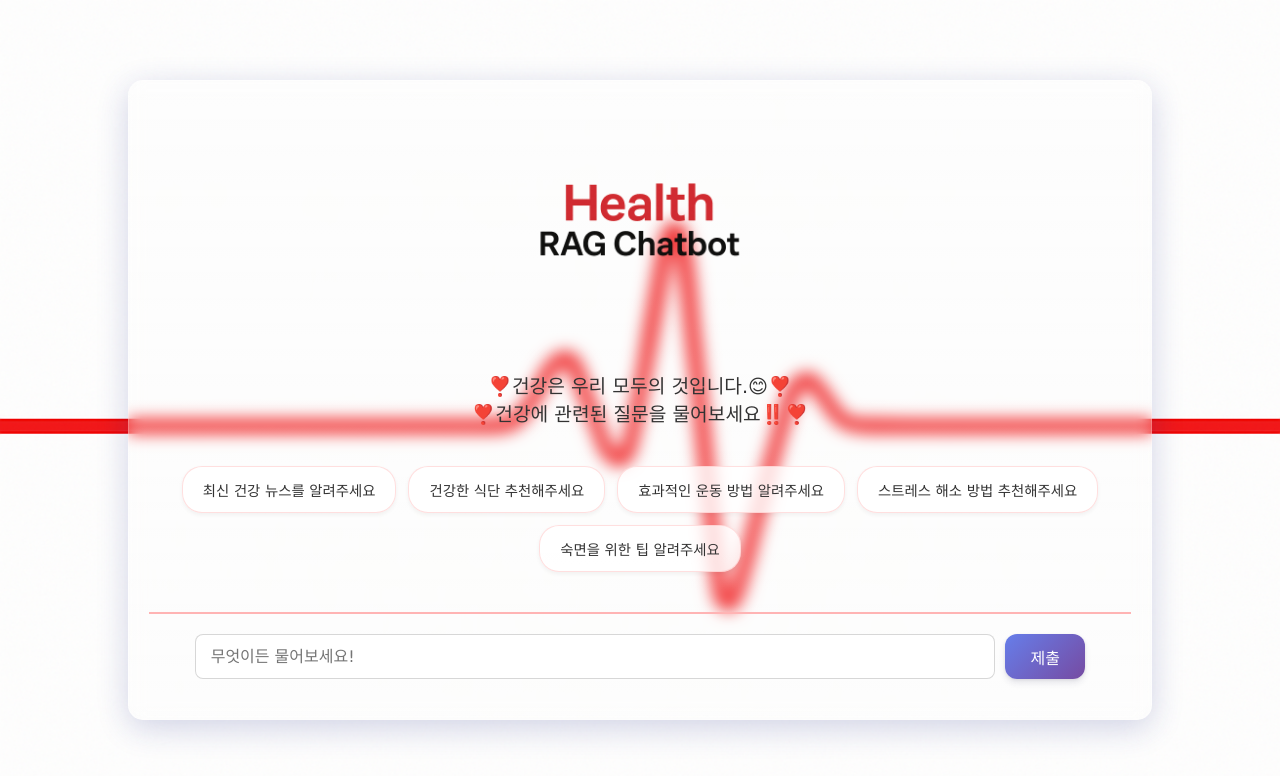
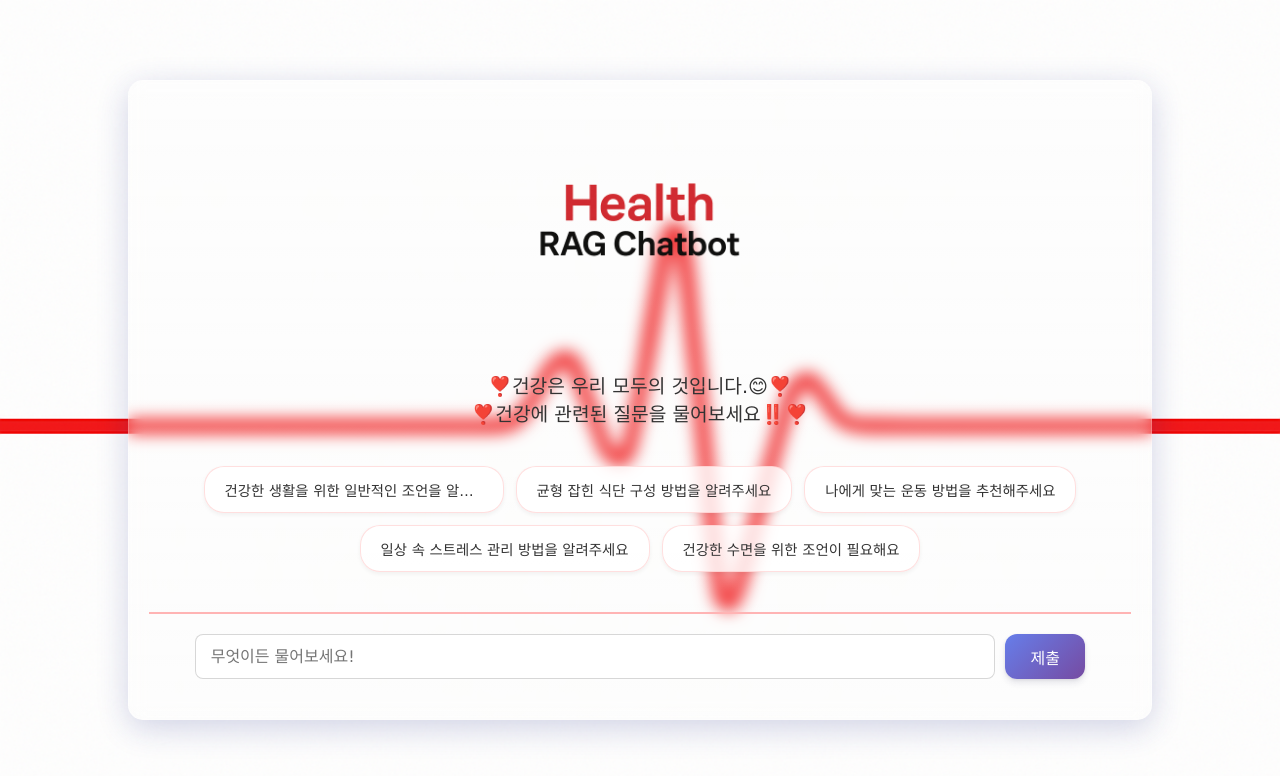
Before and after one commit to kimternet/HealthRagChatbot, a Next.js app: page / in a window 1280 px wide. Shown: the top 776 px of the page. Built offline with nearby package versions, Linux system fonts and the light colour scheme.

Commit message:
프롬프트 수정

```diff
--- a/app/components/PromptSuggestionRow.tsx
+++ b/app/components/PromptSuggestionRow.tsx
@@ -6,11 +6,11 @@ interface PromptSuggestionRowProps {
 
 const PromptSuggestionRow = ({ onPromptClick }: PromptSuggestionRowProps) => {
     const prompts = [
-        "최신 건강 뉴스를 알려주세요",
-        "건강한 식단 추천해주세요",
-        "효과적인 운동 방법 알려주세요",
-        "스트레스 해소 방법 추천해주세요",
-        "숙면을 위한 팁 알려주세요"
+        "건강한 생활을 위한 일반적인 조언을 알려주세요",
+        "균형 잡힌 식단 구성 방법을 알려주세요",
+        "나에게 맞는 운동 방법을 추천해주세요",
+        "일상 속 스트레스 관리 방법을 알려주세요",
+        "건강한 수면을 위한 조언이 필요해요"
     ];
 
     return (
```
